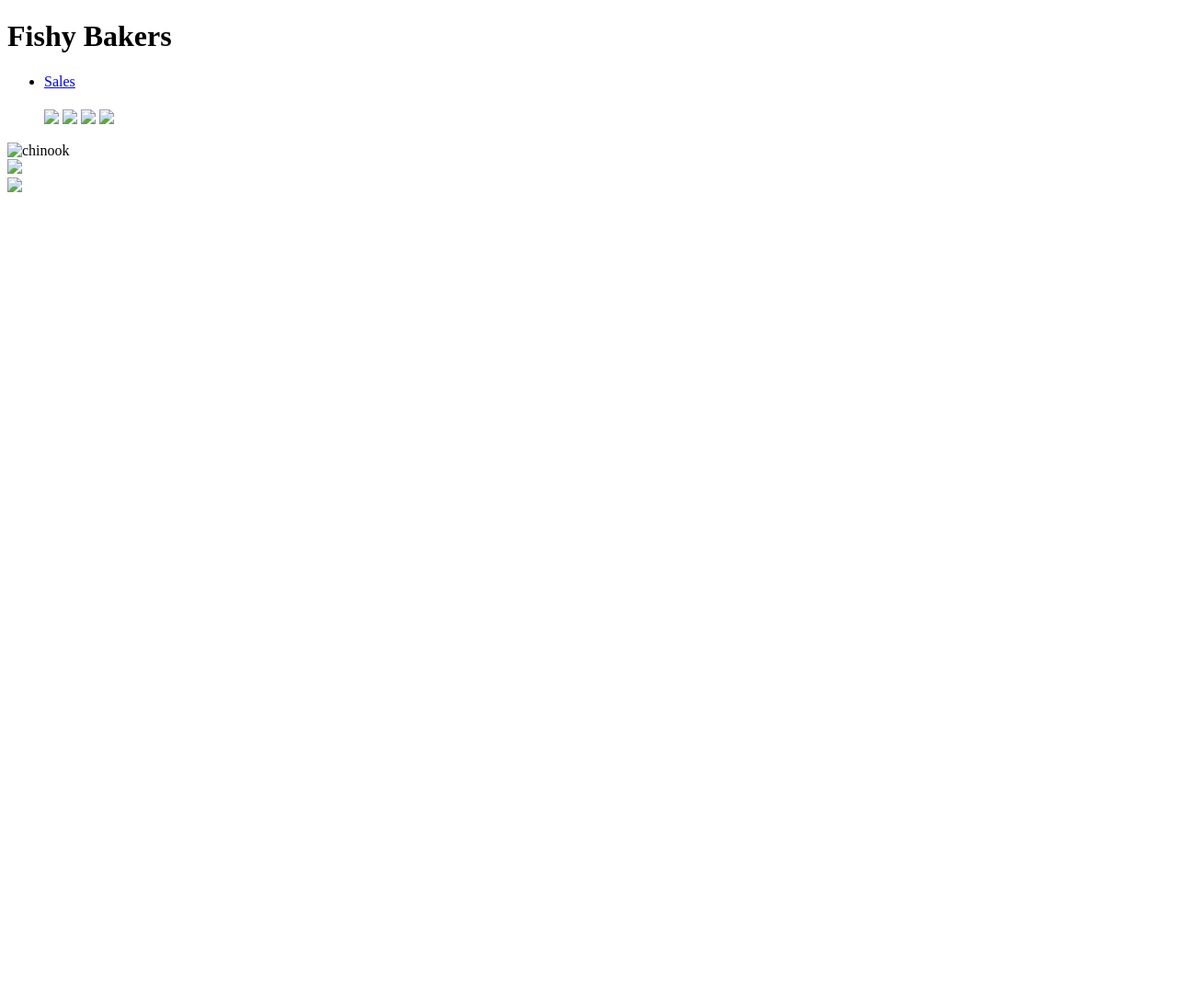
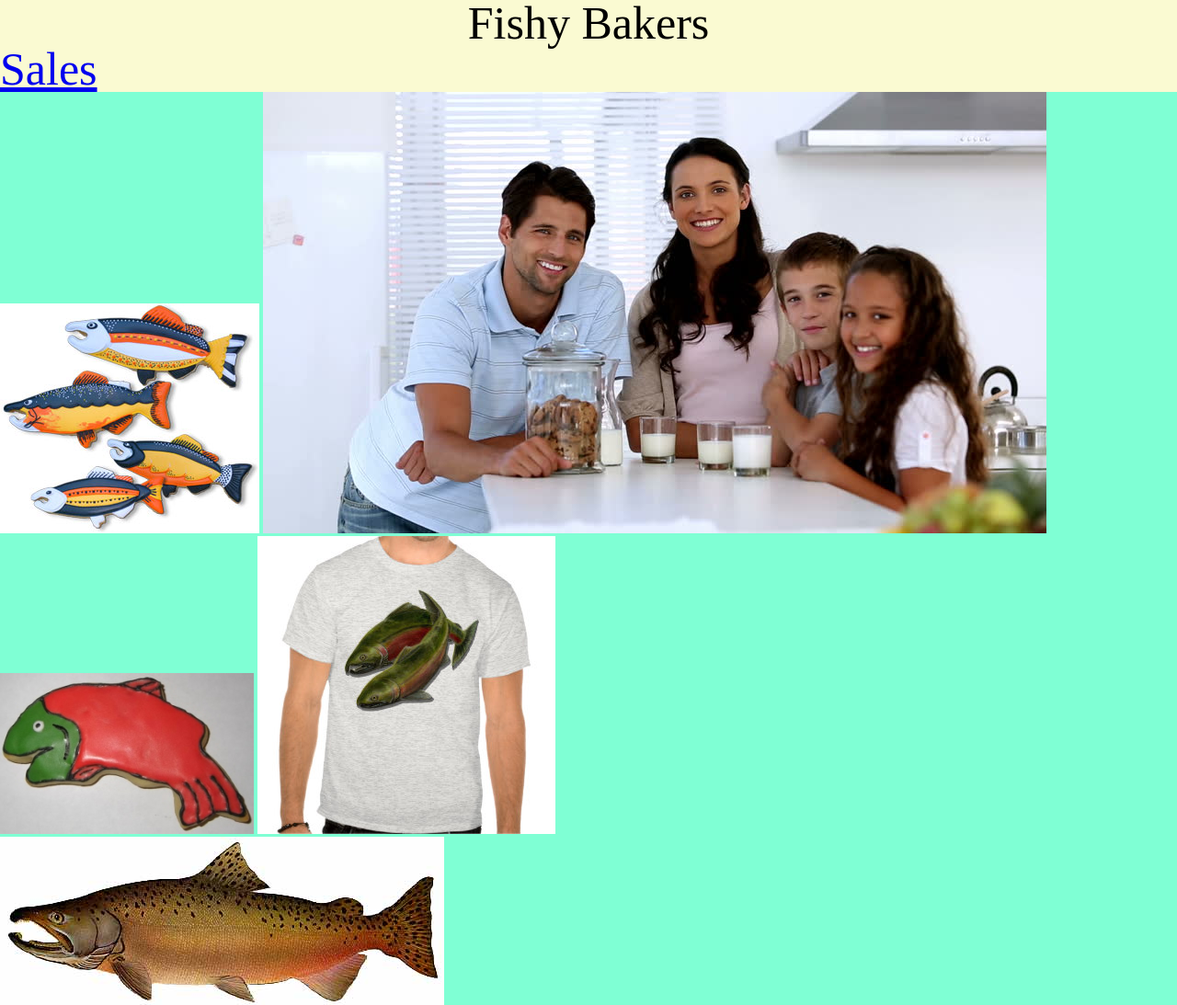
Before and after one commit to MicroScender/cookie-stand, a plain HTML site: page index.html in a window 1280 px wide. Shown: the top 1093 px of the page at 92% size. Before the commit the page ends 800 px from the top, so only its background shows below. Drawn offline with Linux system fonts and the light colour scheme; the site is published under a folder, as on GitHub Pages, so addresses that start at the root find nothing.

Commit message:
removed no longer needed slashes from source tags.

```diff
--- a/index.html
+++ b/index.html
@@ -2,8 +2,8 @@
 <html lang="en">
   <head>
     <title>Fishness</title>
-    <link rel="stylesheet" href="/css/reset.css">
-    <link rel="stylesheet" href="/css/style.css">
+    <link rel="stylesheet" href="css/reset.css">
+    <link rel="stylesheet" href="css/style.css">
   </head>
   <body>
     <header class="contain">
@@ -19,25 +19,25 @@
       <section id ="fstFsh">
         <p></p>
         <ul>
-          <img src="/img/fish.jpg" >
-          <img src="/img/family.jpg">
-          <img src="/img/frosted-cookie.jpg">
-          <img src="/img/shirt.jpg">
+          <img src="img/fish.jpg" >
+          <img src="img/family.jpg">
+          <img src="img/frosted-cookie.jpg">
+          <img src="img/shirt.jpg">
         </ul>
       </section>
       <section id="scndFsh">
-        <img src="/img/chinook.jpg" alt="chinook">
+        <img src="img/chinook.jpg" alt="chinook">
 
       </section>
       <section id="thrdFsh">
-        <img src="/img/cutter.jpeg">
+        <img src="img/cutter.jpeg">
 
       </section>
     </main>
-    <script src="/html/js/app.js"></script>
+    <script src="html/js/app.js"></script>
   </body>
   <footer>
-    <img src="/img/salmon.png">
+    <img src="img/salmon.png">
 
   </footer>
 </html>
```
